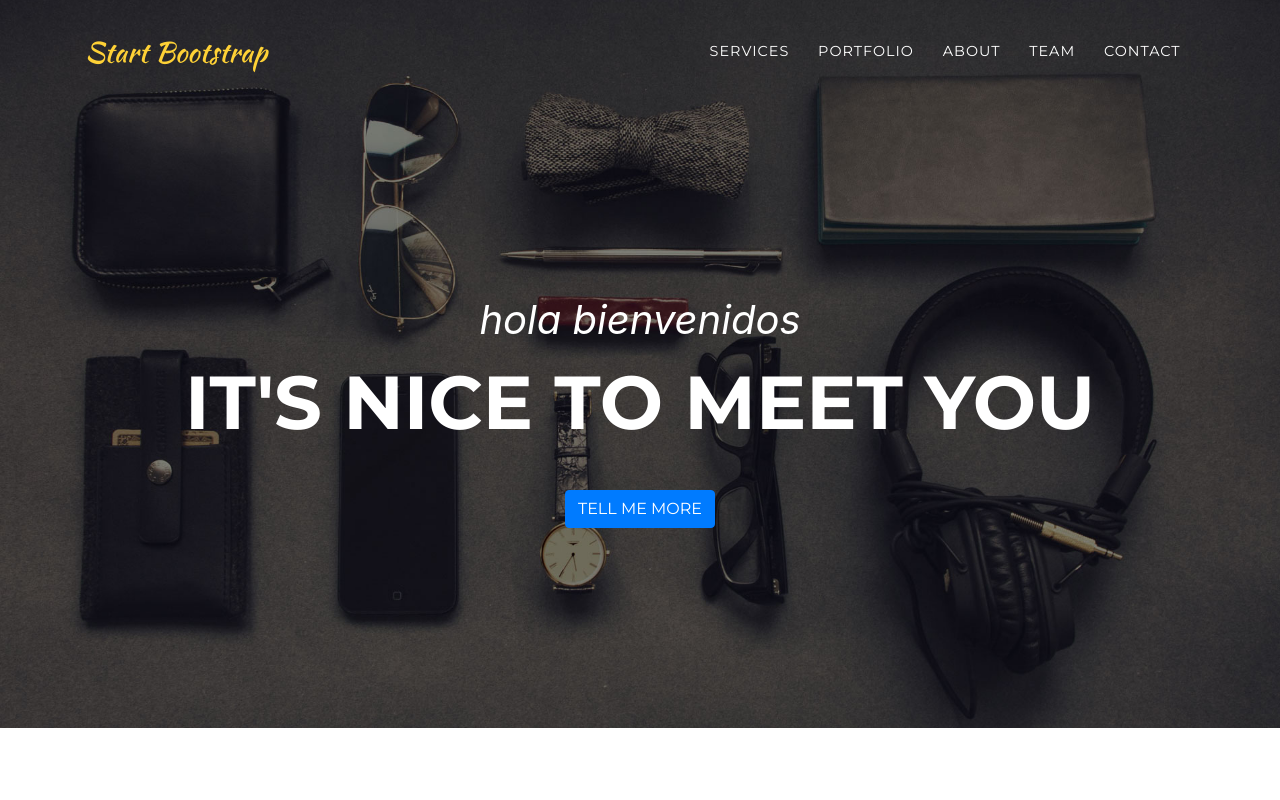
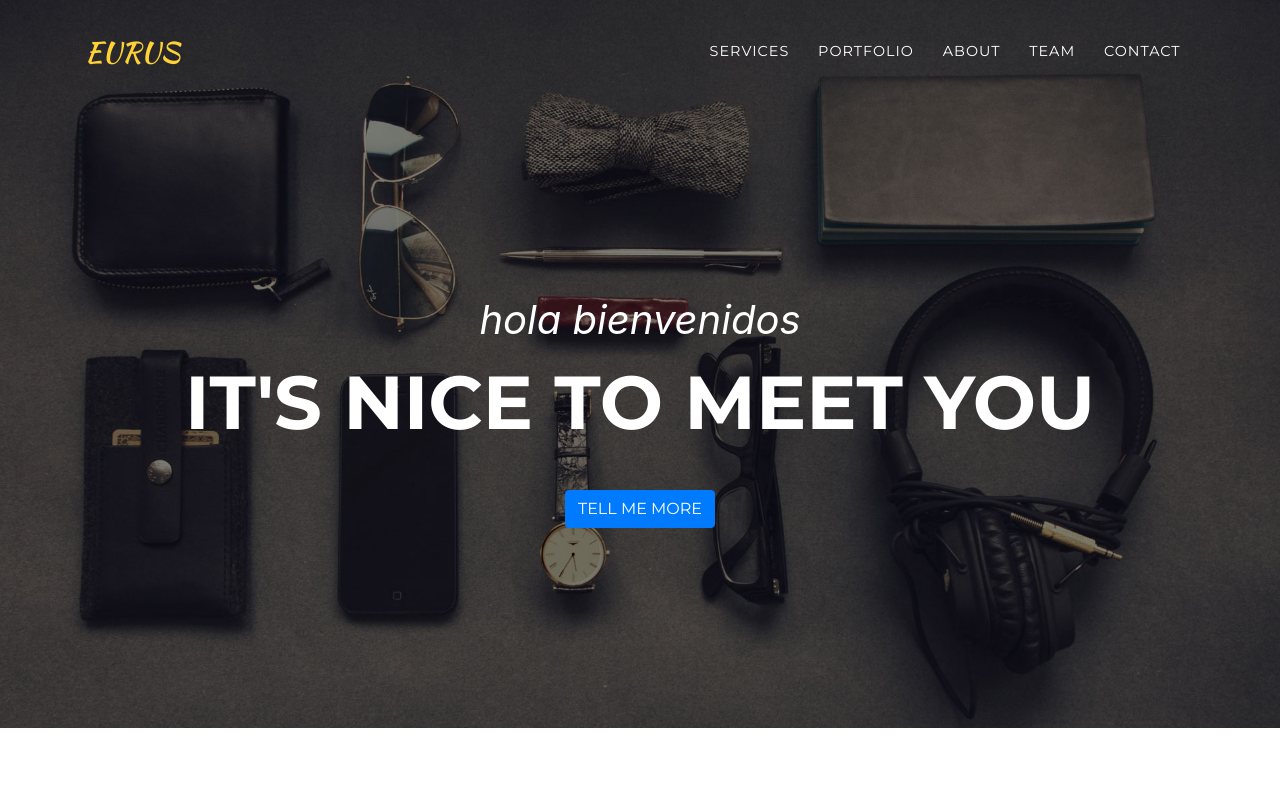
Before and after one commit to EuruS2001/IGS, a website with bundled scripts: page index.html in a window 1280 px wide. Shown: the top 800 px of the page. Built offline with nearby package versions, Linux system fonts and the light colour scheme; files whose address does not match are found by name; a web font is replaced by a local one.

Commit message:
Update index.html

```diff
--- a/index.html
+++ b/index.html
@@ -30,7 +30,7 @@
   <!-- Navigation -->
   <nav class="navbar navbar-expand-lg navbar-dark fixed-top" id="mainNav">
     <div class="container">
-      <a class="navbar-brand js-scroll-trigger" href="#page-top">Start Bootstrap</a>
+      <a class="navbar-brand js-scroll-trigger" href="#page-top">EURUS</a>
       <button class="navbar-toggler navbar-toggler-right" type="button" data-toggle="collapse" data-target="#navbarResponsive" aria-controls="navbarResponsive" aria-expanded="false" aria-label="Toggle navigation">
         Menu
         <i class="fas fa-bars"></i>
```
